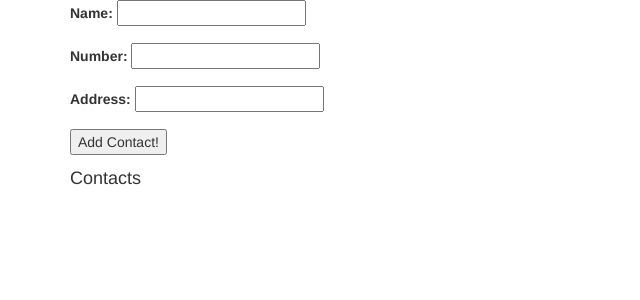
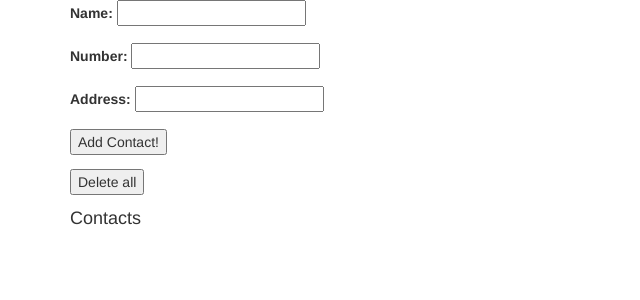
Before and after one commit to PoterekM/php-week-1-phonebook, a PHP site: template views/home.html.twig in a window 1280 px wide. Shown: the top 300 px of the page, without its empty margins (0-640 px from the left). Run offline with PHP 8.4, Linux system fonts and the light colour scheme; the template is opened without the code that fills it, so the values that code supplies are empty; some libraries are stand-ins or nearby versions.

Commit message:
add button on main page to delete all contacts

```diff
--- a/views/home.html.twig
+++ b/views/home.html.twig
@@ -21,6 +21,10 @@
             <button type="submit" name="button">Add Contact!</button>
         </form>
 
+        <form action='/delete' method='post'>
+            <button type='submit'>Delete all</button>
+        </form>
+
         <h4>Contacts</h4>
         {% if contacts is not empty %}
             {% for contact in contacts %}
```
